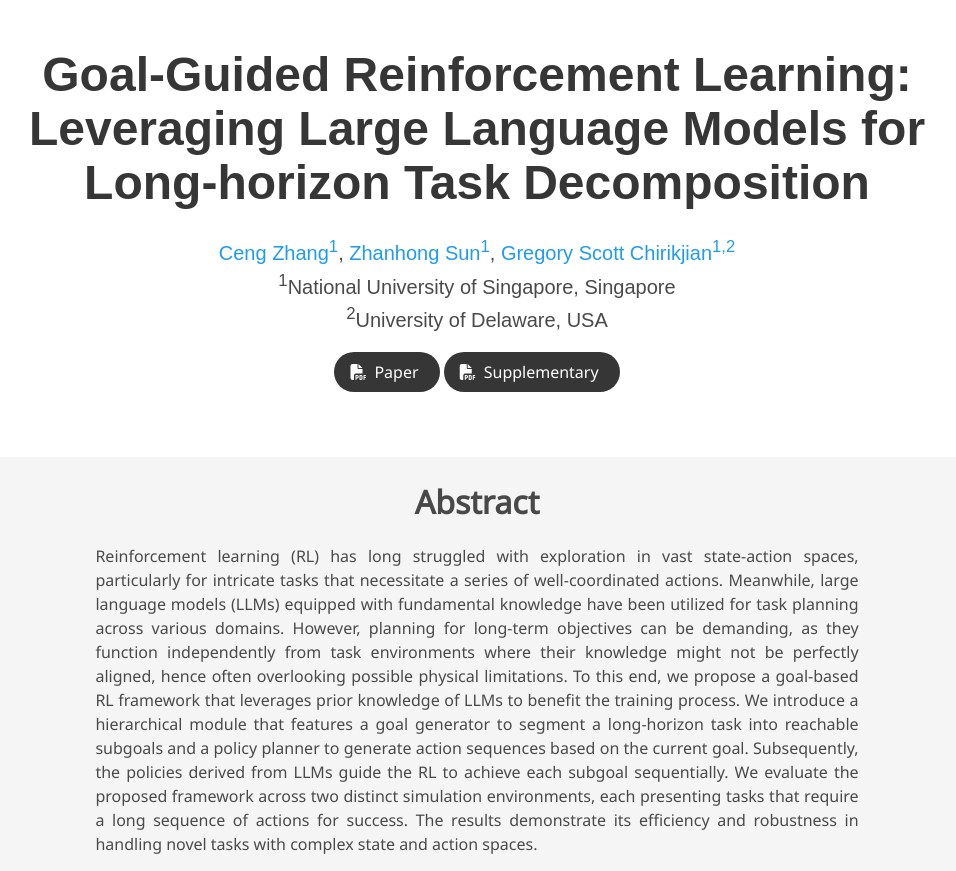
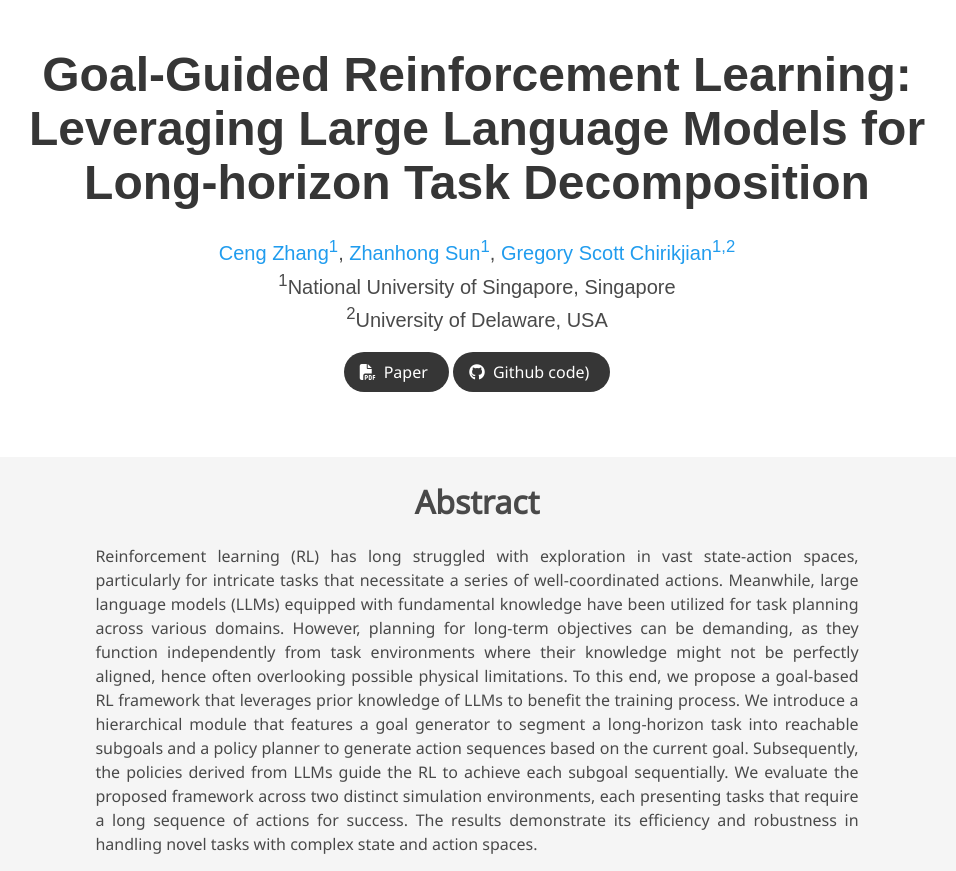
Before and after one commit to ChirikjianLab/G2RL-LM, a plain HTML site: page index.html in a window 1280 px wide. Shown: the top 871 px of the page, without its empty margins (163-1119 px from the left). Drawn offline with nearby package versions, Linux system fonts and the light colour scheme; some icons are missing; a web font is replaced by a local one.

Commit message:
Update index.html

```diff
--- a/index.html
+++ b/index.html
@@ -86,7 +86,7 @@
                     </span>
 
                     <!-- Supplementary PDF link -->
-                    <span class="link-block">
+<!--                     <span class="link-block">
                       <a href="static/pdfs/Supply.pdf" target="_blank"
                       class="external-link button is-normal is-rounded is-dark">
                       <span class="icon">
@@ -94,18 +94,18 @@
                       </span>
                       <span>Supplementary</span>
                     </a>
-                  </span>
+                  </span> -->
 
                   <!-- Github link -->
-<!--                   <span class="link-block">
-                    <a href="https://github.com/YOUR REPO HERE" target="_blank"
+                  <span class="link-block">
+                    <a href="https://github.com/ChirikjianLab/LLMRL" target="_blank"
                     class="external-link button is-normal is-rounded is-dark">
                     <span class="icon">
                       <i class="fab fa-github"></i>
                     </span>
-                    <span>Github (Coming soon)</span>
+                    <span>Github code)</span>
                   </a>
-                </span> -->
+                </span>
 
                 <!-- ArXiv abstract Link -->
 <!--                 <span class="link-block">
```
